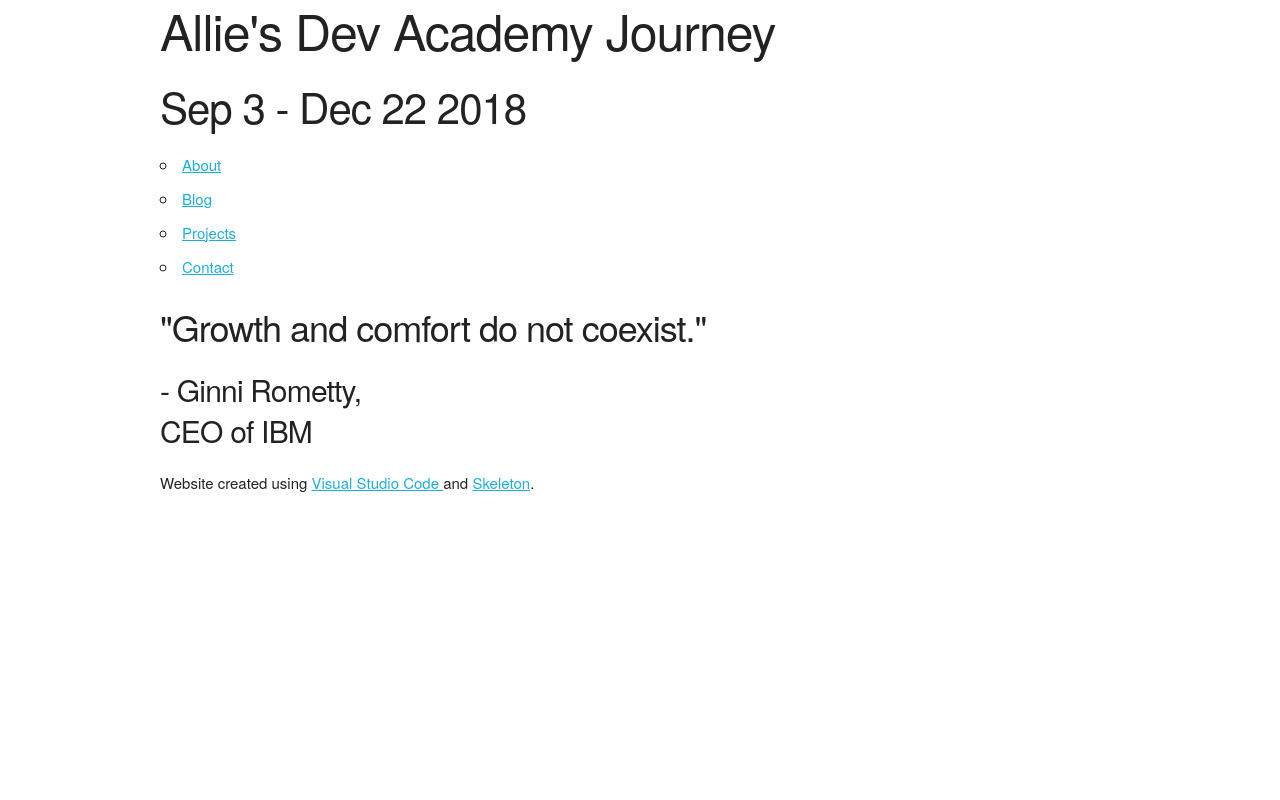
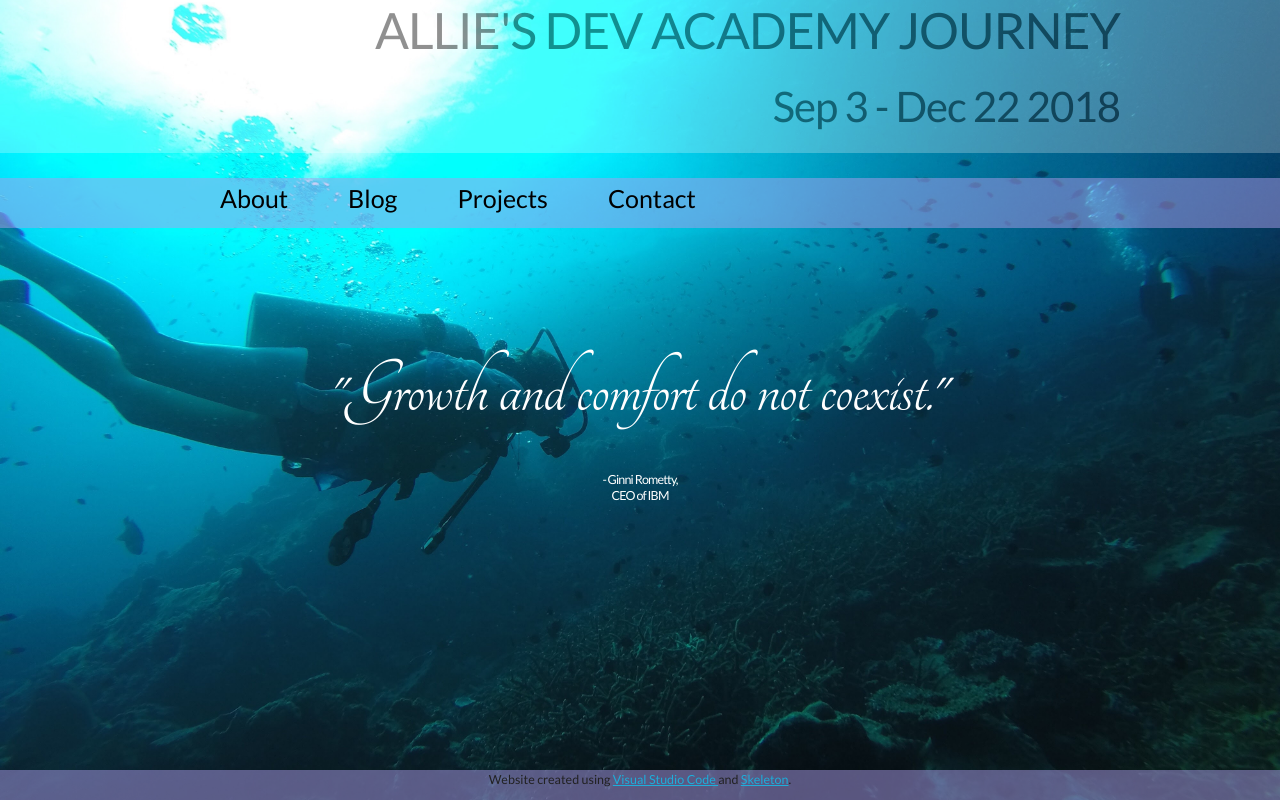
Before and after one commit to alliewebb/alliewebb.github.io, a plain HTML site: page index.html in a window 1280 px wide. Drawn offline with nearby package versions, Linux system fonts and the light colour scheme; files that its build step writes are made by us from their sources.

Commit message:
fixed path to CSS style

```diff
--- a/index.html
+++ b/index.html
@@ -8,7 +8,7 @@
     <link href="https://fonts.googleapis.com/css?family=Tangerine" rel="stylesheet">
     <link rel="stylesheet" href="https://cdnjs.cloudflare.com/ajax/libs/normalize/3.0.3/normalize.css">
     <link rel="stylesheet" href="https://cdnjs.cloudflare.com/ajax/libs/skeleton/2.0.4/skeleton.css">
-    <link rel="stylesheet" href="/Users/alliewebb/workspace/alliewebb.github.io/styles/main.css">
+    <link rel="stylesheet" href="styles/main.css">
   </head>
   <body>
     <div class="section-hero">
--- a/styles/main.css
+++ b/styles/main.css
@@ -3,7 +3,7 @@
 }
 
 html {
-    background: url("file:///Users/alliewebb/workspace/alliewebb.github.io/styles/IMG_0472.JPG") no-repeat center center fixed;
+    background: url("IMG_0472.jpg") no-repeat center center fixed;
     -webkit-background-size: cover;
     -moz-background-size: cover;
     -o-background-size: cover;
```
Also changed, not shown: blog/blog-template.html (+1 -1 lines), blog/c1-reflection-blog.html (+1 -1 lines), 2 other files.
